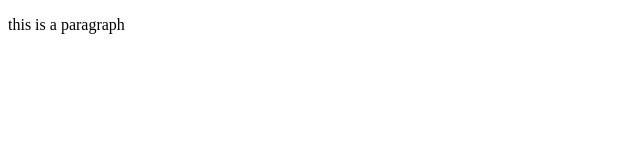
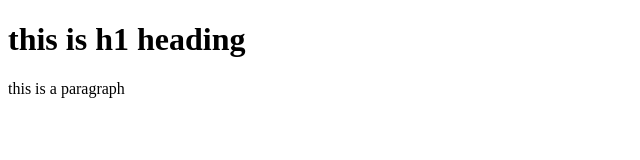
Before and after one commit to Abhiraj121212/status, a plain HTML site: page index.html in a window 1280 px wide. Shown: the whole page, without its empty margins (0-640 px from the left). Drawn offline with Linux system fonts and the light colour scheme.

Commit message:
h1 heading added

```diff
--- a/index.html
+++ b/index.html
@@ -8,6 +8,8 @@
 </head>
 <body>
 
+    <h1>this is h1 heading</h1>
+
     <p>this is a paragraph</p>
 
 </body>
```
